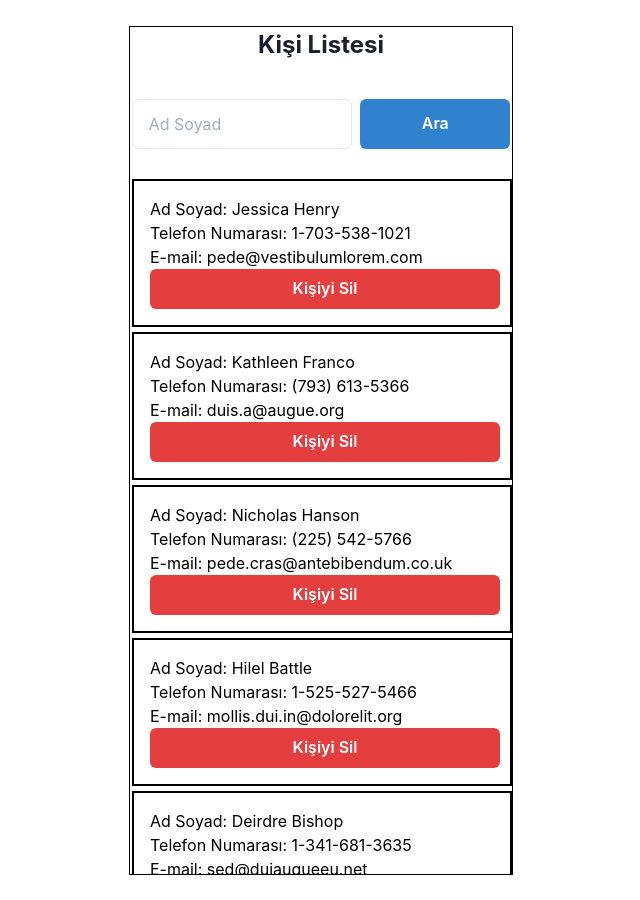
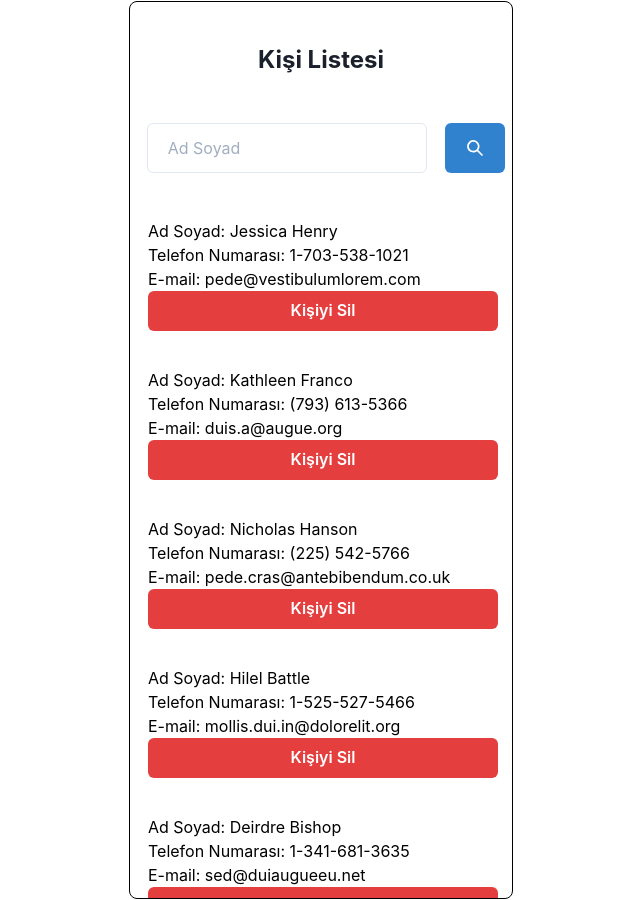
Before and after one commit to mehmetduran932/person-list-app, a React (Create React App) app: page / in a window 1280 px wide. Shown: the whole page, without its empty margins (319-959 px from the left). Built offline with nearby package versions, Linux system fonts and the light colour scheme.

Commit message:
icon btn eklendi

```diff
--- a/package.json
+++ b/package.json
@@ -3,6 +3,7 @@
   "version": "0.1.0",
   "private": true,
   "dependencies": {
+    "@chakra-ui/icons": "^1.1.1",
     "@chakra-ui/react": "^1.7.2",
     "@emotion/react": "^11.6.0",
     "@emotion/styled": "^11.6.0",
--- a/src/App.css
+++ b/src/App.css
@@ -36,6 +36,3 @@
     transform: rotate(360deg);
   }
 }
-@media screen and(max-width:700px) {
-
-}
--- a/src/components/ListPerson.js
+++ b/src/components/ListPerson.js
@@ -1,15 +1,11 @@
 import React from 'react'
 import { Flex, Box, Button } from '@chakra-ui/react'
-export default function ListPerson({ users, removeItem, name, phone, email }) {
+export default function ListPerson({ users, removeItem }) {
   return (
+    <>
       <div>
         {users.map((p) => (
-        <Flex
-          borderWidth="2px"
-          marginTop="5px"
-          borderColor="black"
-          key={p.phone}
-        >
+          <Flex marginTop="5px" key={p.phone}>
             <Box p="4" bg="white.400" textAlign="left">
               <h1>Ad Soyad: {p.name}</h1>
               <h1>Telefon Numarası: {p.phone}</h1>
@@ -21,5 +17,6 @@ export default function ListPerson({ users, removeItem, name, phone, email }) {
           </Flex>
         ))}
       </div>
+    </>
   )
 }
--- a/src/components/PersonList.js
+++ b/src/components/PersonList.js
@@ -1,7 +1,8 @@
 import React, { useEffect, useState } from 'react'
+import { SearchIcon} from '@chakra-ui/icons'
 import { connect } from 'react-redux'
 import { getPerson, removePerson } from '../redux/personActions'
-import { Flex, Box, Button, Input } from '@chakra-ui/react'
+import { Flex, Box, IconButton, Input } from '@chakra-ui/react'
 import { Scrollbars } from 'react-custom-scrollbars'
 import '../../src/search.css'
 import ListPerson from './ListPerson'
@@ -43,10 +44,18 @@ function PersonList({ person, removePerson }) {
   return (
     <div style={{ display: 'flex', justifyContent: 'center' }}>
       <Flex h="900px" w="1500px" alignItems="center" borderColor="black">
-        <Box maxW="sm" borderWidth="1px" overflow="hidden" borderColor="black">
-          <Flex>
-            <Box maxW="sm" borderColor="black">
-              <h1 className="text-font">Kişi Listesi</h1>
+        <Box
+          maxW="sm"
+          borderWidth="1px"
+          overflow="hidden"
+          borderColor="black"
+          borderRadius="lg"
+        >
+          <Flex className="text-font">
+            <Box maxW="sm" borderColor="black" float="left">
+              <div>
+                <h1 className="text-font">Kişi Listesi</h1>
+              </div>
             </Box>
           </Flex>
 
@@ -56,7 +65,9 @@ function PersonList({ person, removePerson }) {
                 <Box>
                   <Input
                     placeholder="Ad Soyad"
-                    w="220px"
+                    paddingLeft="20px"
+                    marginLeft="10px"
+                    w="280px"
                     h="50px"
                     onChange={(e) =>
                       setSearhInput(e.target.value.toUpperCase())
@@ -64,15 +75,16 @@ function PersonList({ person, removePerson }) {
                   />
                 </Box>
                 <Box>
-                  <Button
-                    w="150px"
+                  <IconButton
+                  icon={<SearchIcon />}
+                    w="60px"
                     h="50px"
                     colorScheme="blue"
                     marginLeft="5px"
                     onClick={searchItem}
                   >
                     Ara
-                  </Button>
+                  </IconButton>
                 </Box>
               </Flex>
             </Box>
--- a/src/search.css
+++ b/src/search.css
@@ -5,7 +5,8 @@
     font-size: x-large;
     margin-bottom: 10px;
     font-weight: bold;
-    float:left;
+    text-align: left;
+    margin-top: 20px;
 }
 .h1-yasla{
     float:left;
@@ -13,4 +14,5 @@
 div{
     margin-left: auto;
     margin-right: auto;
+
 }
```
Also changed, not shown: 1 other file (tests, documents, lock files or other folders). Lines whose indentation alone changed are shown as unchanged.
